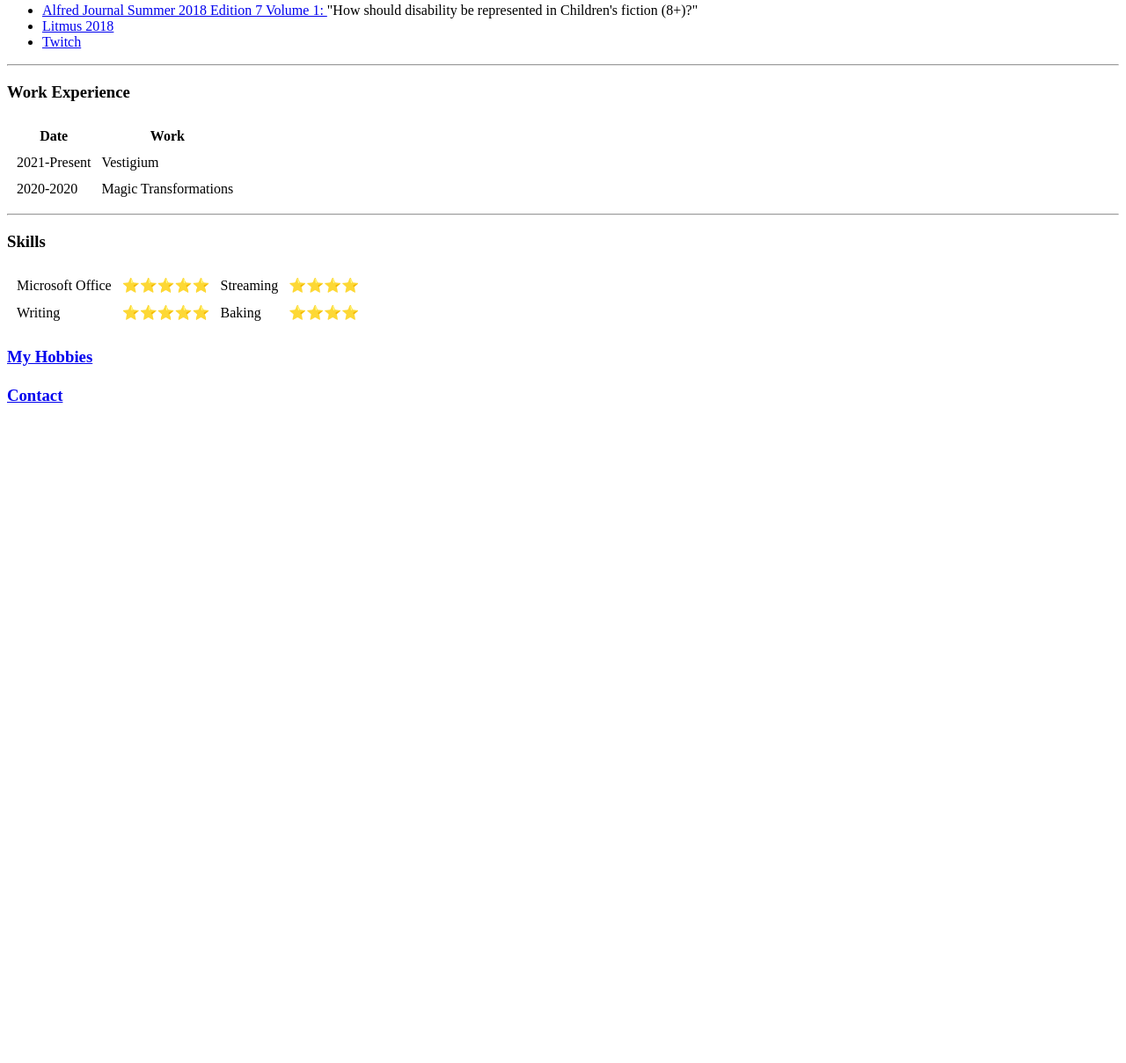
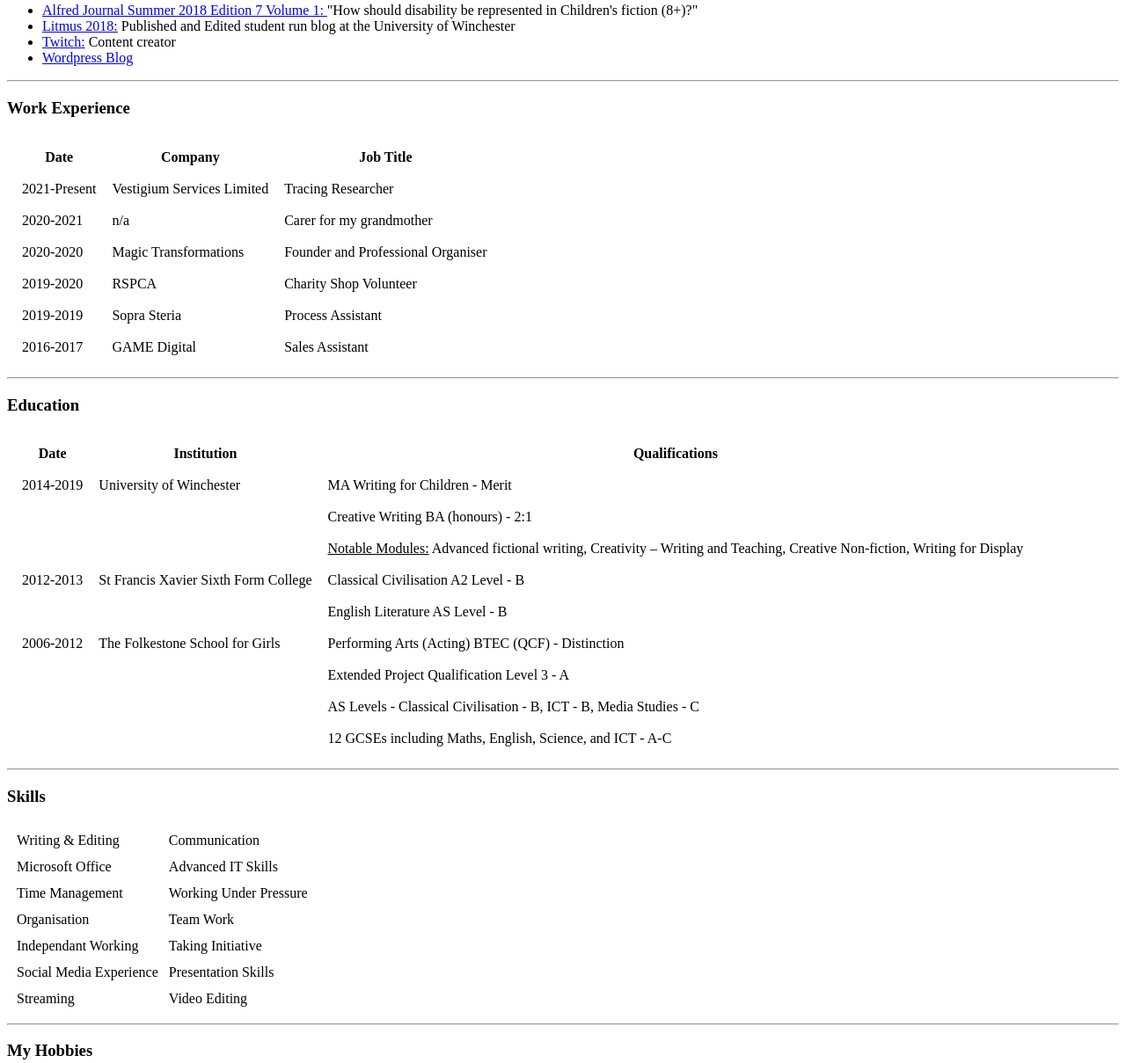
Before and after one commit to SharonJFuller/cv, a plain HTML site: page index.html in a window 1280 px wide. Shown: the part 420-1629 px from the top of the page at 88% size. Before the commit the page ends 900 px from the top, so only its background shows below. Drawn offline with Linux system fonts and the light colour scheme.

Commit message:
Add files via upload
Added new and updated files

```diff
--- a/index.html
+++ b/index.html
@@ -13,7 +13,13 @@
       <td>
         <h1>Sharon Jane Fuller</h1>
         <p><em>Creator</em></p>
-        <p>This is information about me</p>
+        <p>Having a Master’s degree, I am looking for any exciting opportunities in which I can utilise the skills I have gained at university,
+          during my previous work experience and from running a business. I am passionate about learning new things, writing, and organising.
+          In my free time I am a twitch streamer, and am also studying Web Development.</p>
+        <p>
+          <a href="https://www.twitch.tv/nelnardis">Twitch</a> | <a href="https://twitter.com/nelnardis">Twitter</a> | <a href="https://www.instagram.com/nelnardis/">Instagram</a> |
+          <a href="https://www.youtube.com/channel/UCBX5HUr2bbAWXvZ8VSugoTQ">Youtube</a> | <a href="https://playeronesharon.wordpress.com">Blog</a> | <a href="contact.html">Contact me</a>
+          </p>
       </td>
     </tr>
   </table>
@@ -22,54 +28,159 @@
   <h3>Publications</h3>
   <ul>
     <li><a href="https://issuu.com/theuniversityofwinchester/docs/alfred_2018_vol._1_ed._7?e=2137537/62901353">Alfred Journal Summer 2018 Edition 7 Volume 1: </a>"How should disability be represented in Children's fiction (8+)?"</li>
-    <li><a href="https://litmus2018.wordpress.com">Litmus 2018</a></li>
-    <li><a href="https://www.twitch.tv/nelnardis">Twitch</a></li>
+    <li><a href="https://litmus2018.wordpress.com">Litmus 2018:</a> Published and Edited student run blog at the University of Winchester</li>
+    <li><a href="https://www.twitch.tv/nelnardis">Twitch:</a> Content creator</li>
+    <li><a href="https://playeronesharon.wordpress.com">Wordpress Blog</a></li>
   </ul>
   <hr>
   <h3>Work Experience</h3>
-  <table cellspacing="10">
+  <table cellspacing="16">
     <thead>
       <tr>
         <th>Date</th>
-        <th>Work</th>
+        <th>Company</th>
+        <th>Job Title</th>
       </tr>
     </thead>
     <tbody>
       <tr>
         <td>2021-Present</td>
-        <td>Vestigium</td>
+        <td>Vestigium Services Limited</td>
+        <td>Tracing Researcher</td>
+      </tr>
+      <tr>
+        <td>2020-2021</td>
+        <td>n/a</td>
+        <td>Carer for my grandmother</td>
       </tr>
       <tr>
         <td>2020-2020</td>
         <td>Magic Transformations</td>
+        <td>Founder and Professional Organiser</td>
+      </tr>
+      <tr>
+        <td>2019-2020</td>
+        <td>RSPCA</td>
+        <td>Charity Shop Volunteer</td>
+      </tr>
+      <tr>
+        <td>2019-2019</td>
+        <td>Sopra Steria</td>
+        <td>Process Assistant</td>
+      </tr>
+      <tr>
+        <td>2016-2017</td>
+        <td>GAME Digital</td>
+        <td>Sales Assistant</td>
       </tr>
     </tbody>
   </table>
   <hr>
-    <h3>Skills</h3>
-    <table cellspacing="10">
-      <tbody>
+  <h3>Education</h3>
+<table cellspacing="16">
+<thead>
+  <th>Date</th>
+  <th>Institution</th>
+  <th>Qualifications</th>
+</thead>
+<tbody>
+  <tr>
+    <td>2014-2019</td>
+    <td>University of Winchester</td>
+    <td>MA Writing for Children - Merit</td>
+  </tr>
+  <tr>
+    <td> </td>
+    <td> </td>
+    <td>Creative Writing BA (honours) - 2:1</td>
+  </tr>
+  <tr>
+    <td> </td>
+    <td> </td>
+    <td><u>Notable Modules:</u> Advanced fictional writing, Creativity – Writing and Teaching, Creative Non-fiction, Writing for Display</td>
+  </tr>
+  <tr>
+    <td>2012-2013</td>
+    <td>St Francis Xavier Sixth Form College</td>
+    <td>Classical Civilisation A2 Level - B</td>
+  </tr>
+  <tr>
+    <td> </td>
+    <td> </td>
+    <td>English Literature AS Level - B</td>
+  </tr>
+<tr>
+  <td>2006-2012</td>
+  <td>The Folkestone School for Girls</td>
+  <td>Performing Arts (Acting) BTEC (QCF) - Distinction</td>
+</tr>
+<tr>
+  <td> </td>
+  <td> </td>
+  <td>Extended Project Qualification Level 3 - A</td>
+</tr>
+<tr>
+  <td> </td>
+  <td> </td>
+  <td>AS Levels - Classical Civilisation - B, ICT - B, Media Studies - C</td>
+</tr>
+<tr>
+  <td> </td>
+  <td> </td>
+  <td>12 GCSEs including Maths, English, Science, and ICT - A-C</td>
+</tr>
+</tbody>
+</table>
+  <hr>
+  <h3>Skills</h3>
+  <table cellspacing="10">
+    <tbody>
+      <tr>
+        <td>Writing & Editing</td>
+        <td>Communication</td>
+
+      </tr>
+      <tr>
+        <td>Microsoft Office</td>
+        <td>Advanced IT Skills</td>
+      </tr>
+      <tr>
+        <td>Time Management</td>
+        <td>Working Under Pressure</td>
+      </tr>
+      <tr>
+        <td>Organisation</td>
+        <td>Team Work</td>
+      </tr>
         <tr>
-          <td>Microsoft Office</td>
-          <td>⭐⭐⭐⭐⭐</td>
-          <td>Streaming</td>
-          <td>⭐⭐⭐⭐</td>
+          <td>Independant Working</td>
+          <td>Taking Initiative</td>
         </tr>
         <tr>
-          <td>Writing</td>
-          <td>⭐⭐⭐⭐⭐</td>
-          <td>Baking</td>
-          <td>⭐⭐⭐⭐</td>
+          <td>Social Media Experience</td>
+          <td>Presentation Skills</td>
         </tr>
-      </tbody>
-    </table>
+        <tr>
+          <td>Streaming</td>
+          <td>Video Editing</td>
+        </tr>
+    </tbody>
+  </table>
 
-  <h3><a href="hobbies.html">My Hobbies</a>
-    <br>
-    <br>
-    <a href="contact.html">Contact</a>
+  <hr>
+
+  <h3>My Hobbies</h3>
+  <img src="cupcakes.jpg" alt="Cupcakes" width="300" height="300">
+  <img src="lego.jpg" alt="Lego" width="300" height="300">
+  <img src="walking.jpg" alt="Walking" width="300" height="300">
+  <img src="journal.jpg" alt="Journal" width="300" height="300">
+  <img src="nanowrimo.jpg" alt="NaNoWriMo" width="374" height="300">
+  <p>Amongst video games, baking, Lego collecting, and journaling, I love to do long walks such as the full <a href="https://www.marriottsway.info">Mariott’s Way</a> in Norwich (26 miles, and 11 hours!),
+    and compete in <a href="https://nanowrimo.org">NaNoWriMo</a> every year in which participants write 50,000 words in 30 days in November. </p>
+  <hr>
+
+    <a href="contact.html"><h3><center>Contact Me</center></h3></a>
   </h3>
 
 </body>
-
 </html>
```
Also changed, not shown: contact.html (+9 -6 lines), cupcakes.jpg (added), journal.jpg (added), lego.jpg (added), nanowrimo.jpg (added), walking.jpg (added).
